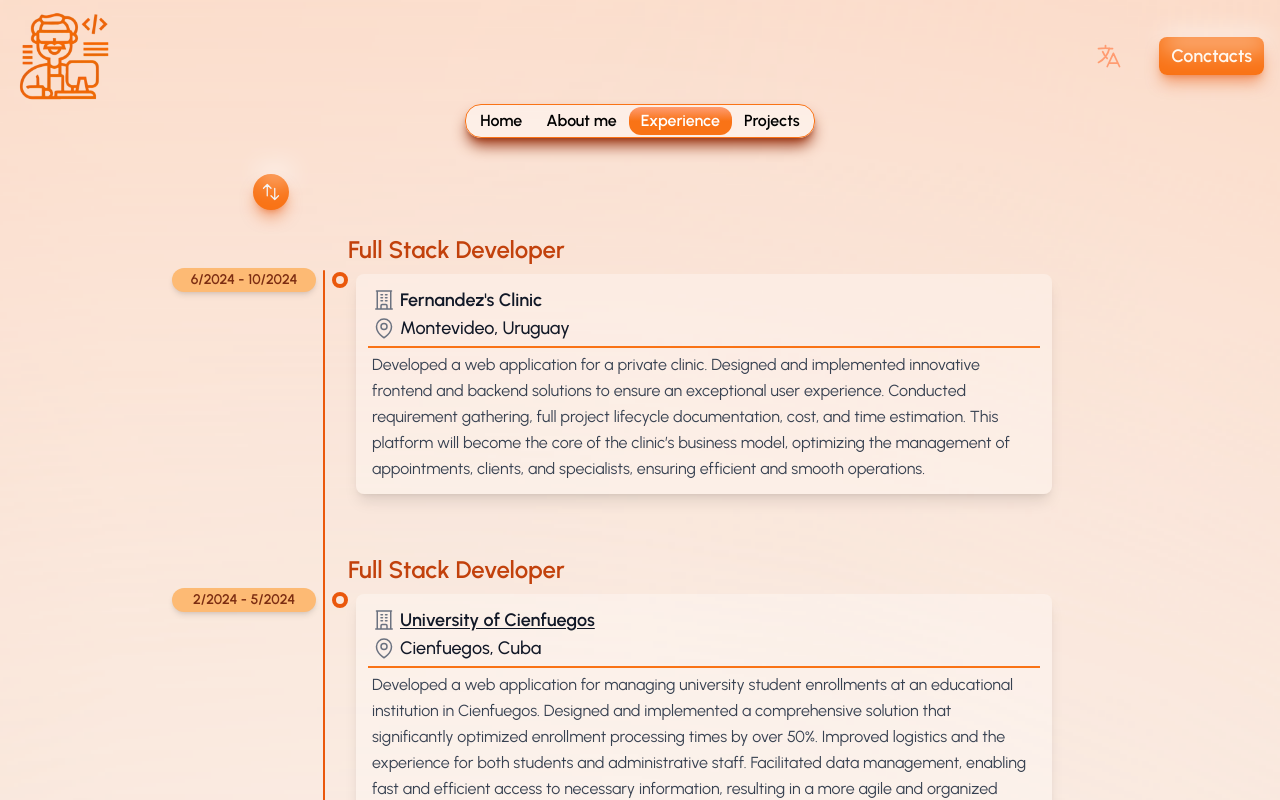
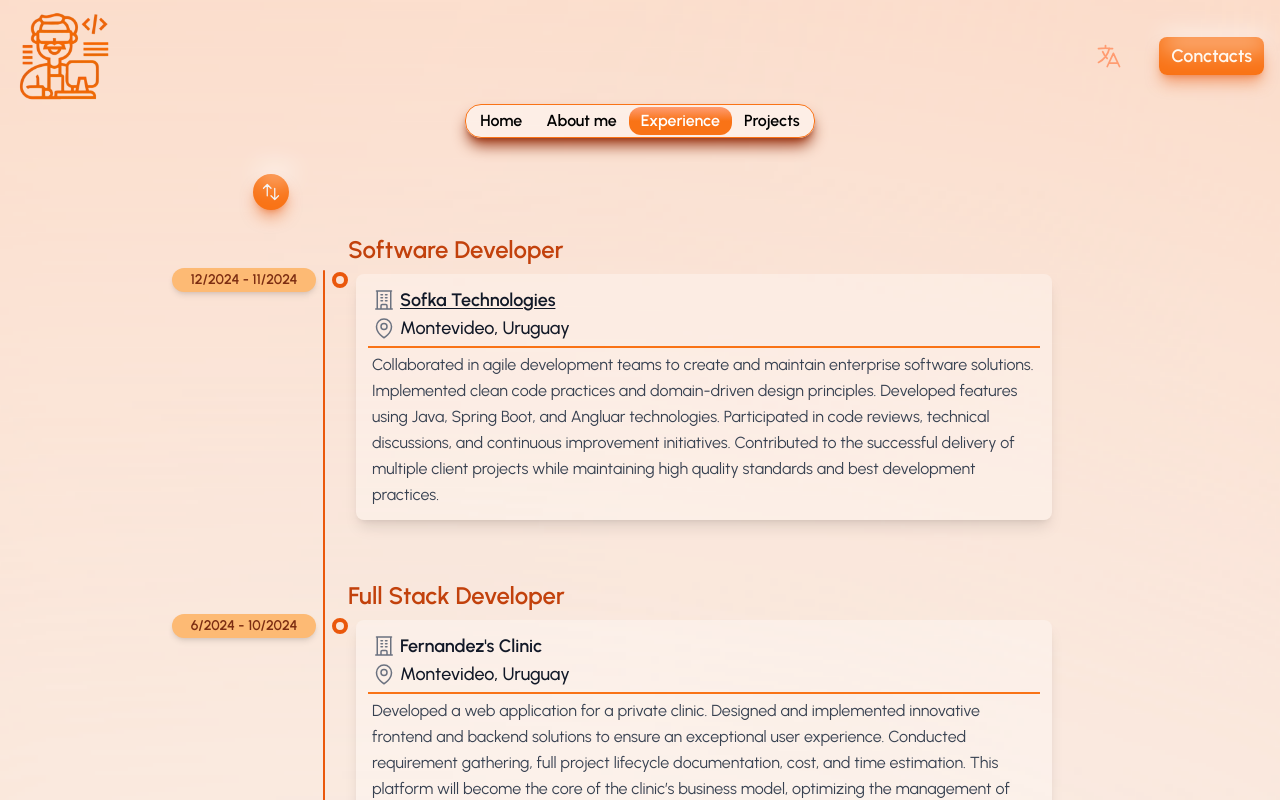
Before and after one commit to sergioAff/Portafolio, a Next.js app: page /experiencia in a window 1280 px wide. Shown: the top 800 px of the page. Built offline with nearby package versions, Linux system fonts and the light colour scheme.

Commit message:
`Added new experience to experiencias.json files and updated experiencia.ts to reflect the change`

```diff
--- a/public/locales/en/experiencias.json
+++ b/public/locales/en/experiencias.json
@@ -47,6 +47,13 @@
       "companyLink": "https://www.notifresh.com/",
       "description": "Disseminated news, created web content, and managed social media advertising. Led and organized multidisciplinary teams to maximize profitability and visibility of companies, implementing effective strategies that generate a significant impact on reach and engagement with target audiences. Contributed to brand growth and strengthened their digital presence.",
       "place": "Remote"
+    },
+    "8": {
+      "title": "Software Developer",
+      "company": "Sofka Technologies",
+      "companyLink": "https://sofka.com.co/index.html",
+      "description": "Collaborated in agile development teams to create and maintain enterprise software solutions. Implemented clean code practices and domain-driven design principles. Developed features using Java, Spring Boot, and Angluar technologies. Participated in code reviews, technical discussions, and continuous improvement initiatives. Contributed to the successful delivery of multiple client projects while maintaining high quality standards and best development practices.",
+      "place": "Montevideo, Uruguay"
     }
   }
 }
--- a/src/data/experiencia.ts
+++ b/src/data/experiencia.ts
@@ -3,6 +3,17 @@ import { useTranslation } from "react-i18next";
 export const Experiencia = () => {
   const { t } = useTranslation(["experiencias"]);
   return [
+    {
+      trabajo: t("experiencias.8.title"),
+      descripcion: t("experiencias.8.description"),
+      lugar: t("experiencias.8.place"),
+      company: t("experiencias.8.company"),
+      companyLink: t("experiencias.8.companyLink"),
+      fechas: {
+        inicio: new Date(2024, 11),
+        fin: new Date(new Date().getFullYear(), new Date().getMonth()),
+      },
+    },
     {
       trabajo: t("experiencias.5.title"),
       descripcion: t("experiencias.5.description"),
```
Also changed, not shown: public/locales/es/experiencias.json (+7 -0 lines).
